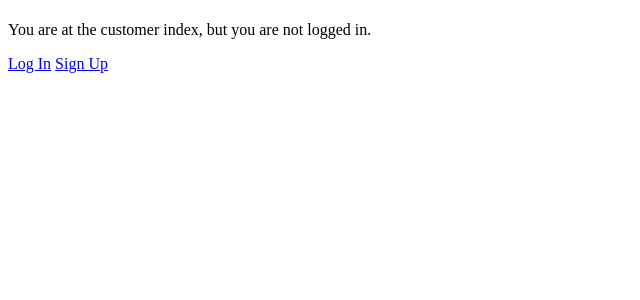
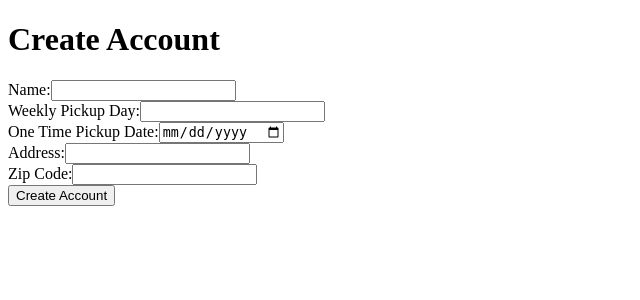
Before and after one commit to giuseppe-g-gelardi/Django_Trash_collector, a Django app: page /customers/create/ in a window 1280 px wide. Shown: the top 300 px of the page, without its empty margins (0-640 px from the left). Run offline with Django 3.2, Linux system fonts and the light colour scheme.

Commit message:
choose the wrong merge and jsut fixed it

```diff
--- a/trash_collector/customers/templates/customers/create.html
+++ b/trash_collector/customers/templates/customers/create.html
@@ -1,92 +1,26 @@
 {% extends 'base.html' %}
 {# This top line allows this template to utilizing the styling and layout from the base. All your templates should do the same. #}
 
-{% comment %} {% block title %} Customer Home {% endblock %} {% endcomment %}
+{% block title %} Customer Account {% endblock %}
 
-{% comment %} {% block header %} Customer Home {% endblock %} {% endcomment %}
+{% block header %}<h1 class="display-1 text-center" id="title">Create Account</h1> {% endblock %}
 
 {% block content %}
-  {% if user.is_authenticated %}
-
-
-
-
-
-<div class="container mt-5" align="center">
-    <div class="row">
-        <div class="col-sm-3"></div>
-            <div class="col-sm-3 col-md-6">
-                <h1>Hello {{ user.username }}!</br></h1>
-            </div>
-        <div class="col-md-3"></div>
-        <div class="col-md-3"></div>
-        <div class="col-md-6" align="center" mt-5>
-            <form action="{% url 'customers:weekly_pick_up' user.id %}" method="POST">
-                <label for="days">
-                <p>Schedule a day for your standard pick up:</p>
-                </label>
-                    <select class="form-select">
-                        <option >Pick a day</option>
-                        <option value = "sunday">Sunday</option>
-                        <option value = "monday">Monday</option>
-                        <option value = "tuesday">Tuesday</option>
-                        <option value = "wednesday">Wednesday</option>
-                        <option value = "thursday">Thursday</option>
-                        <option value = "friday">Friday</option>
-                        <option value = "saturday">Saturday</option>
-                    </select>
-            </form>
-        </div>
-        <div class="col-md-3"></div>
+<div class="row row-cols-auto d-flex justify-content-center">
+  <div class="col"></div>
+  <div class="col">
+    <div class="mb-3">
+      <form class="form-control" action="{% url 'customers:create' %}" method="POST">
+        {% csrf_token %}
+        Name:<input class="form-control" type="text" name="name" id="name"><br>
+        Weekly Pickup Day:<input class="form-control" type="text" name="weekly_pickup_day" id="weekly_pickup_day"><br>
+        One Time Pickup Date:<input class="form-control" type="date" name="one_time_pickup" id="one_time_pickup"><br>
+        Address:<input  class="form-control" type="text" name="address" id="address"><br>
+        Zip Code:<input class="form-control" type="text" name="zip_code" id="zip_code"><br>
+        <input type="submit" class="form-control" value="Create Account">
+      </form>
     </div>
+  </div>
+  <div class="col-3"></div>
 </div>
-
-<div class="container mt-5" align="center" >
-    <div class="row">
-        <div class="col-md-3"></div>
-        <div class="col-md-6">
-            <h5>
-            You may also schedule an additional one-time pickup date.
-            </h5>
-            <p>
-            For a small fee, of course.
-            </p>
-
-            <form action="{% url 'customers:weekly_pick_up' user.id %}" method="POST">
-            {% comment %} need to change this to one_time_pickup {% endcomment %}
-                <label for="one_time">
-                <p>Schedule a day for your standard pick up:</p>
-                </label>
-                    <select class="form-select">
-                        <option >Pick a day</option>
-                        <option value = "sunday">Sunday</option>
-                        <option value = "monday">Monday</option>
-                        <option value = "tuesday">Tuesday</option>
-                        <option value = "wednesday">Wednesday</option>
-                        <option value = "thursday">Thursday</option>
-                        <option value = "friday">Friday</option>
-                        <option value = "saturday">Saturday</option>
-                    </select>
-            </form>
-
-
-        </div>
-        <div class="col-md-3">
-
-        </div>
-    </div>
-</div>
-
-
-
-
-
-
-
-
-  {% else %}
-    <p>You are at the customer index, but you are not logged in.</p>
-    <a href="{% url 'login' %}">Log In</a>
-    <a href="{% url 'accounts:register' %}">Sign Up</a>
-  {% endif %}
 {% endblock %}
```
